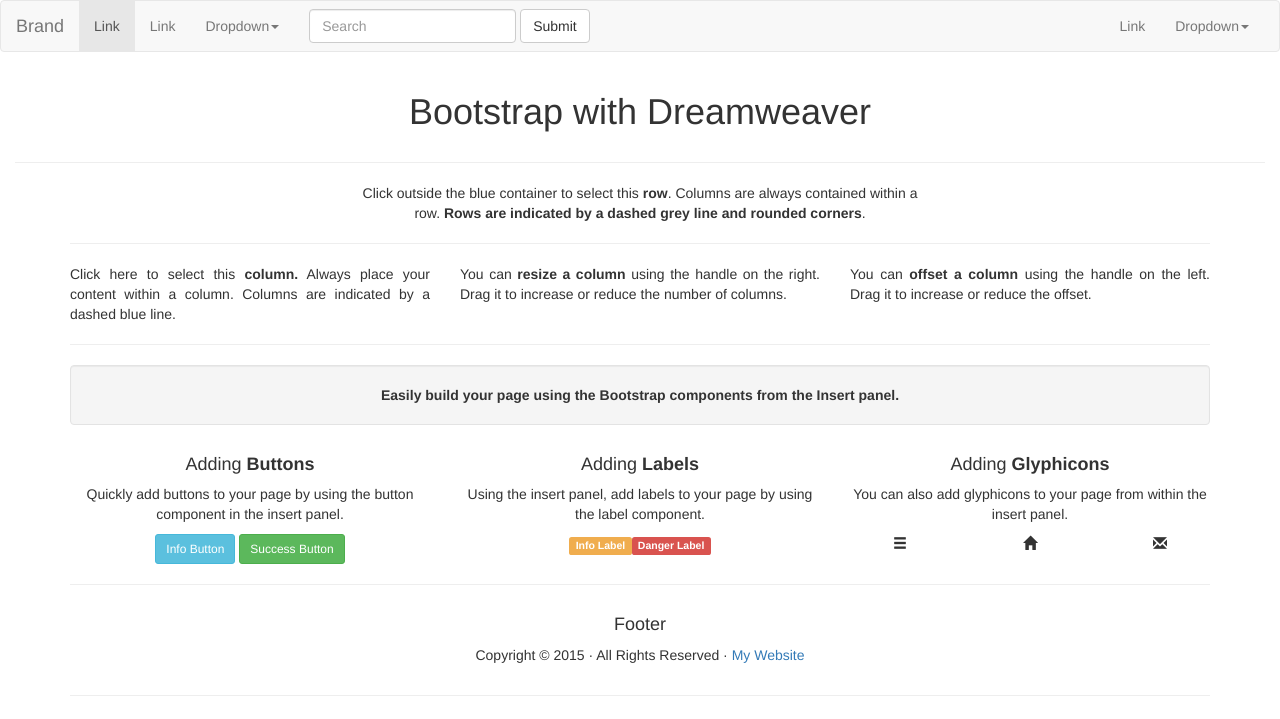
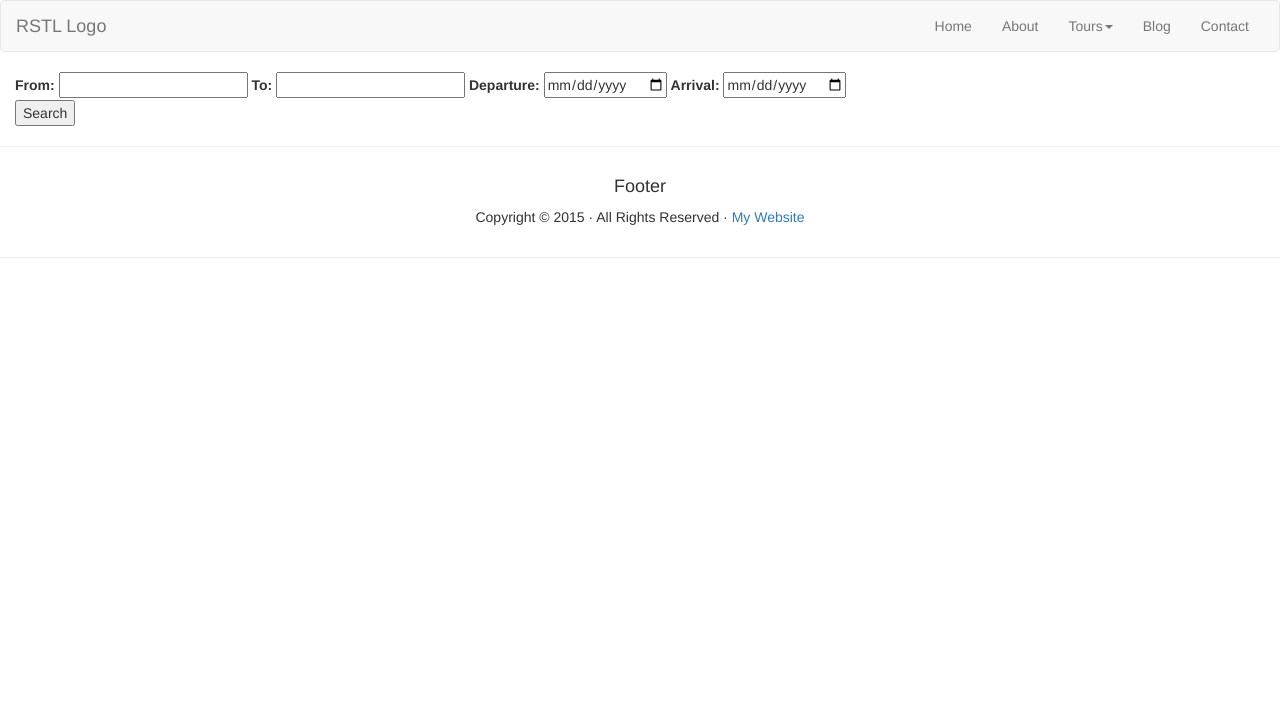
Before and after one commit to glenmould/RSTL-Site, a plain HTML site: page index.html in a window 1280 px wide. Drawn offline with Linux system fonts and the light colour scheme.

Commit message:
Removed template info and added nav info and booking form

```diff
--- a/index.html
+++ b/index.html
@@ -21,42 +21,24 @@
   <div class="container-fluid">
     <!-- Brand and toggle get grouped for better mobile display -->
     <div class="navbar-header">
-      <button type="button" class="navbar-toggle collapsed" data-toggle="collapse" data-target="#defaultNavbar1"><span class="sr-only">Toggle navigation</span><span class="icon-bar"></span><span class="icon-bar"></span><span class="icon-bar"></span></button>
-      <a class="navbar-brand" href="#">Brand</a></div>
+      <a class="navbar-brand" href="#">RSTL Logo</a></div>
     <!-- Collect the nav links, forms, and other content for toggling -->
     <div class="collapse navbar-collapse" id="defaultNavbar1">
       <ul class="nav navbar-nav">
-        <li class="active"><a href="#">Link<span class="sr-only">(current)</span></a></li>
-        <li><a href="#">Link</a></li>
-        <li class="dropdown"><a href="#" class="dropdown-toggle" data-toggle="dropdown" role="button" aria-expanded="false">Dropdown<span class="caret"></span></a>
+        <li class="active"></li>
+        <li></li>
+      </ul>
+      <ul class="nav navbar-nav navbar-right">
+        <li><a href="#">Home</a></li>
+		 <li><a href="#">About</a></li>
+        <li class="dropdown"><a href="#" class="dropdown-toggle" data-toggle="dropdown" role="button" aria-expanded="false">Tours<span class="caret"></span></a>
           <ul class="dropdown-menu" role="menu">
-            <li><a href="#">Action</a></li>
-            <li><a href="#">Another action</a></li>
-            <li><a href="#">Something else here</a></li>
-            <li class="divider"></li>
-            <li><a href="#">Separated link</a></li>
-            <li class="divider"></li>
-            <li><a href="#">One more separated link</a></li>
+            <li><a href="#">International Tours</a></li>
+            <li><a href="#">Local Tours</a></li>
           </ul>
         </li>
-      </ul>
-      <form class="navbar-form navbar-left" role="search">
-        <div class="form-group">
-          <input type="text" class="form-control" placeholder="Search">
-        </div>
-        <button type="submit" class="btn btn-default">Submit</button>
-      </form>
-      <ul class="nav navbar-nav navbar-right">
-        <li><a href="#">Link</a></li>
-        <li class="dropdown"><a href="#" class="dropdown-toggle" data-toggle="dropdown" role="button" aria-expanded="false">Dropdown<span class="caret"></span></a>
-          <ul class="dropdown-menu" role="menu">
-            <li><a href="#">Action</a></li>
-            <li><a href="#">Another action</a></li>
-            <li><a href="#">Something else here</a></li>
-            <li class="divider"></li>
-            <li><a href="#">Separated link</a></li>
-          </ul>
-        </li>
+		  <li><a href="#">Blog</a></li>
+		  <li><a href="#">Contact</a></li>
       </ul>
     </div>
     <!-- /.navbar-collapse -->
@@ -65,49 +47,25 @@
 </nav>
 <div class="container-fluid">
   <div class="row">
-    <div class="col-md-6 col-md-offset-3">
-      <h1 class="text-center">Bootstrap with Dreamweaver</h1>
+    <div class="col-lg-12">
+		<form>
+		<div>
+		  	<label for="departure-city">From:</label>
+		  	<input type="text" id="departure" name="departure-city-text">
+			<label for="arrival-city">To:</label>
+		  	<input type="text" id="arrival-city" name="arrival-city">
+			<label for="departure date">Departure:</label>
+		  	<input type="date" id="departure" name="departure">
+			<label for="arrival date">Arrival:</label>
+		  	<input type="date" id="arrival" name="arrival">
+			<div class="button">
+  				<button type="button">Search</button>
+			</div>
+ 		</div>
+		</form>
     </div>
   </div>
-  <hr>
 </div>
-<div class="container">
-  <div class="row text-center">
-    <div class="col-md-6 col-md-offset-3">Click outside the blue container to select this <strong>row</strong>. Columns are always contained within a row. <strong>Rows are indicated by a dashed grey line and rounded corners</strong>. </div>
-  </div>
-  <hr>
-  <div class="row">
-    <div class="text-justify col-sm-4"> Click here to select this<strong> column.</strong> Always place your content within a column. Columns are indicated by a dashed blue line. </div>
-    <div class="col-sm-4 text-justify"> You can <strong>resize a column</strong> using the handle on the right. Drag it to increase or reduce the number of columns.</div>
-    <div class="col-sm-4 text-justify"> You can <strong>offset a column</strong> using the handle on the left. Drag it to increase or reduce the offset. </div>
-  </div>
-  <hr>
-  <div class="row">
-    <div class="text-center col-md-12">
-      <div class="well"><strong> Easily build your page using the Bootstrap components from the Insert panel.</strong></div>
-    </div>
-  </div>
-  <div class="row">
-    <div class="col-sm-4 text-center">
-      <h4>Adding <strong>Buttons</strong></h4>
-      <p>Quickly add buttons to your page by using the button component in the insert panel. </p>
-      <button type="button" class="btn btn-info btn-sm">Info Button</button>
-      <button type="button" class="btn btn-success btn-sm">Success Button</button>
-    </div>
-    <div class="text-center col-sm-4">
-      <h4>Adding <strong>Labels</strong></h4>
-      <p>Using the insert panel, add labels to your page by using the label component.</p>
-      <span class="label label-warning">Info Label</span><span class="label label-danger">Danger Label</span> </div>
-    <div class="text-center col-sm-4">
-      <h4>Adding <strong>Glyphicons</strong></h4>
-      <p>You can also add glyphicons to your page from within the insert panel.</p>
-      <div class="row">
-        <div class="col-xs-4"><span class="glyphicon glyphicon-menu-hamburger" aria-hidden="true"></span></div>
-        <div class="col-xs-4"><span class="glyphicon glyphicon-home" aria-hidden="true"> </span> </div>
-        <div class="col-xs-4"><span class="glyphicon glyphicon-envelope" aria-hidden="true"></span></div>
-      </div>
-    </div>
-  </div>
   <hr>
   <div class="row">
     <div class="text-center col-md-6 col-md-offset-3">
```
